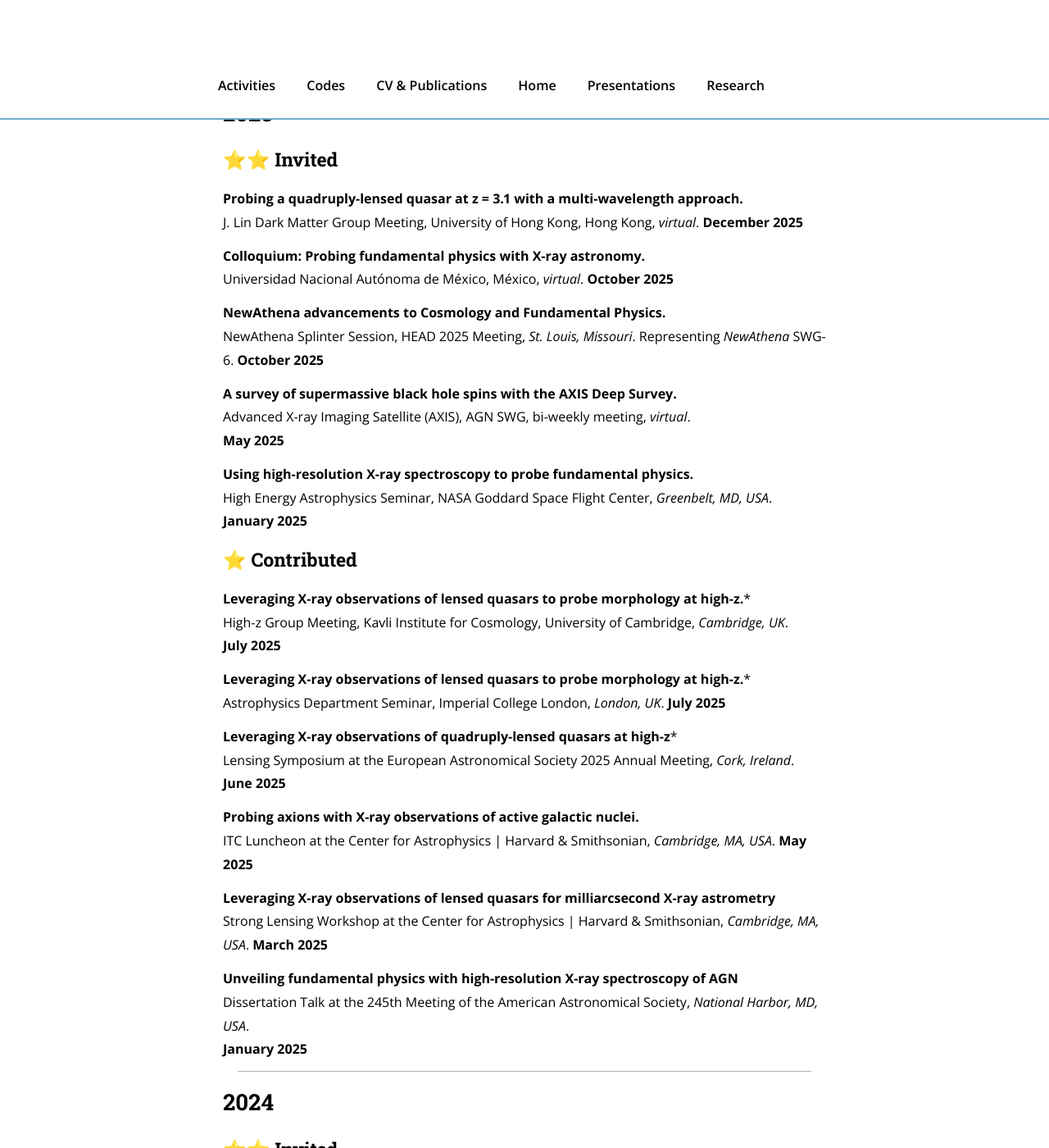
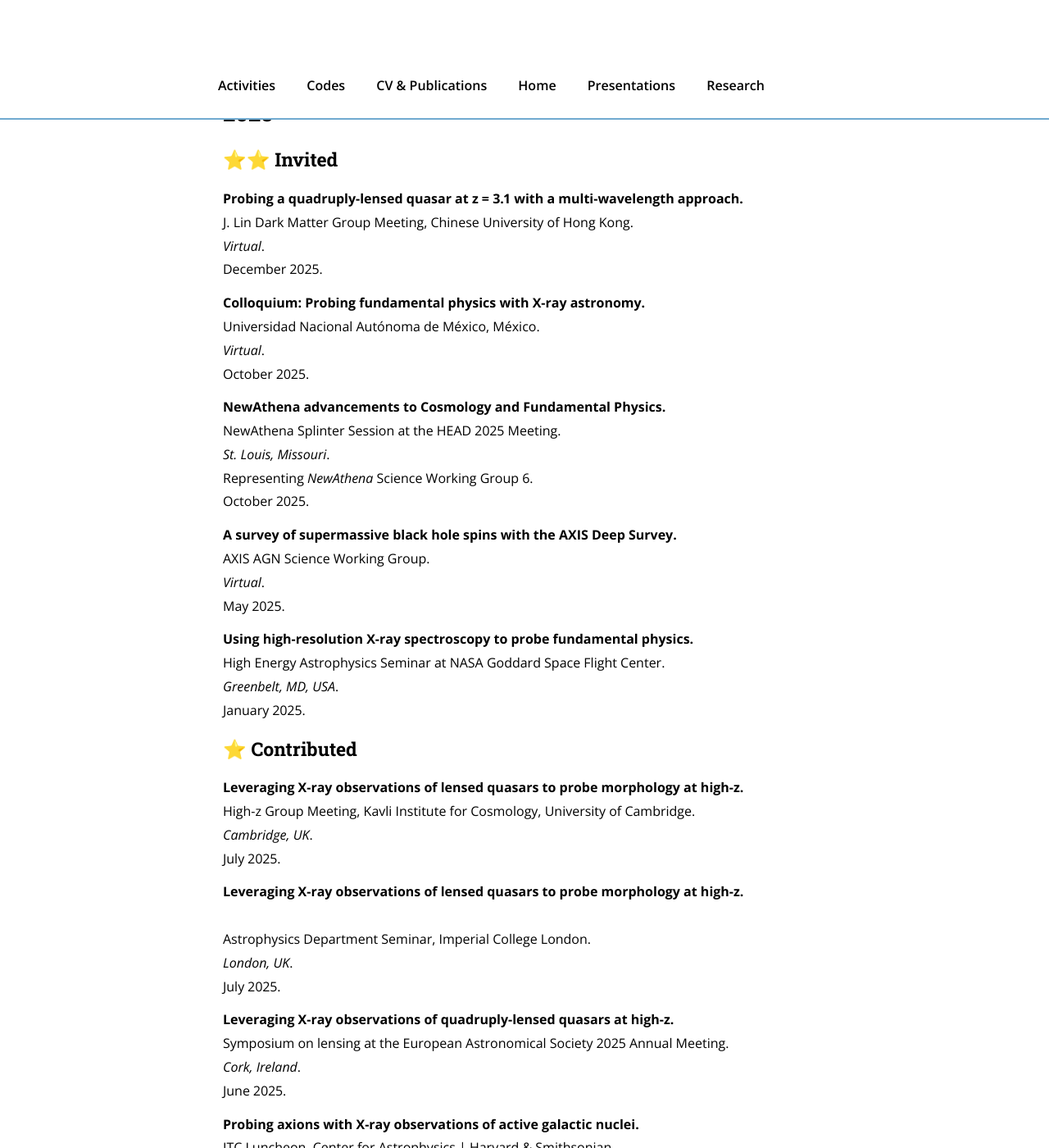
Before and after one commit to jsiskreynes-astro/jsiskreynes-astro.github.io, a Jekyll site: the page built from presentations.md, in a window 1280 px wide and 1400 px high, scrolled down 1692 px. Shown: the whole window at 82% size. Built offline with Jekyll 4.4.1, drawn with Linux system fonts in a browser that asks for light colours; nearby versions of some CDN libraries; some of the changed text lies outside the part shown.

Commit message:
Update presentations.md

```diff
--- a/presentations.md
+++ b/presentations.md
@@ -62,52 +62,63 @@ June 2026.  <br>
 
 ### ⭐⭐ Invited
 
-**Probing a quadruply-lensed quasar at z = 3.1 with a multi-wavelength approach.**
-J. Lin Dark Matter Group Meeting, University of Hong Kong, Hong Kong, *virtual*.
-**December 2025**
+**Probing a quadruply-lensed quasar at z = 3.1 with a multi-wavelength approach.**  <br>
+J. Lin Dark Matter Group Meeting, Chinese University of Hong Kong. <br>
+*Virtual*.  <br>
+December 2025.<br>
 
-**Colloquium: Probing fundamental physics with X-ray astronomy.**
-Universidad Nacional Autónoma de México, México, *virtual*.
-**October 2025**
+**Colloquium: Probing fundamental physics with X-ray astronomy.**  <br>
+Universidad Nacional Autónoma de México, México. <br>
+*Virtual*.<br>
+October 2025. <br>
 
-**NewAthena advancements to Cosmology and Fundamental Physics.**
-NewAthena Splinter Session, HEAD 2025 Meeting, *St. Louis, Missouri*.
-Representing *NewAthena* SWG-6.
-**October 2025**
+**NewAthena advancements to Cosmology and Fundamental Physics.**  <br>
+NewAthena Splinter Session at the HEAD 2025 Meeting. <br>
+*St. Louis, Missouri*. <br>
+Representing *NewAthena* Science Working Group 6. <br>
+October 2025. <br>
 
-**A survey of supermassive black hole spins with the AXIS Deep Survey.**
-Advanced X-ray Imaging Satellite (AXIS), AGN SWG, bi-weekly meeting, *virtual*.
-**May 2025**
+**A survey of supermassive black hole spins with the AXIS Deep Survey.**  <br>
+AXIS AGN Science Working Group. <br>
+*Virtual*.
+May 2025. <br>
 
-**Using high-resolution X-ray spectroscopy to probe fundamental physics.**
-High Energy Astrophysics Seminar, NASA Goddard Space Flight Center, *Greenbelt, MD, USA*.
-**January 2025**
+**Using high-resolution X-ray spectroscopy to probe fundamental physics.**  <br>
+High Energy Astrophysics Seminar at NASA Goddard Space Flight Center. <br>
+*Greenbelt, MD, USA*. <br>
+January 2025. <br>
 
 ### ⭐ Contributed
 
-**Leveraging X-ray observations of lensed quasars to probe morphology at high-z.***
-High-z Group Meeting, Kavli Institute for Cosmology, University of Cambridge, *Cambridge, UK*.
-**July 2025**
+**Leveraging X-ray observations of lensed quasars to probe morphology at high-z.** <br>
+High-z Group Meeting, Kavli Institute for Cosmology, University of Cambridge. <br>
+*Cambridge, UK*. <br>
+July 2025. <br>
 
-**Leveraging X-ray observations of lensed quasars to probe morphology at high-z.***
-Astrophysics Department Seminar, Imperial College London, *London, UK*.
-**July 2025**
+**Leveraging X-ray observations of lensed quasars to probe morphology at high-z.** <br>
+Astrophysics Department Seminar, Imperial College London. <br>
+*London, UK*. <br>
+July 2025. <br>
 
-**Leveraging X-ray observations of quadruply-lensed quasars at high-z***
-Lensing Symposium at the European Astronomical Society 2025 Annual Meeting, *Cork, Ireland*.
-**June 2025**
+**Leveraging X-ray observations of quadruply-lensed quasars at high-z.** <br>
+Symposium on lensing at the European Astronomical Society 2025 Annual Meeting.<br>
+*Cork, Ireland*.<br>
+June 2025.
 
-**Probing axions with X-ray observations of active galactic nuclei.**
-ITC Luncheon at the Center for Astrophysics | Harvard & Smithsonian, *Cambridge, MA, USA*.
-**May 2025**
+**Probing axions with X-ray observations of active galactic nuclei.**  <br>
+ITC Luncheon, Center for Astrophysics | Harvard & Smithsonian. <br>
+*Cambridge, MA, USA*. <br>
+May 2025. <br>
 
-**Leveraging X-ray observations of lensed quasars for milliarcsecond X-ray astrometry**
-Strong Lensing Workshop at the Center for Astrophysics | Harvard & Smithsonian, *Cambridge, MA, USA*.
-**March 2025**
+**Leveraging X-ray observations of lensed quasars for milliarcsecond X-ray astrometry**  <br>
+Strong Lensing Workshop at the Center for Astrophysics | Harvard & Smithsonian. <br>
+*Cambridge, MA, USA*. <br>
+March 2025. <br>
 
-**Unveiling fundamental physics with high-resolution X-ray spectroscopy of AGN**
-Dissertation Talk at the 245th Meeting of the American Astronomical Society, *National Harbor, MD, USA*.
-**January 2025**
+**Unveiling fundamental physics with high-resolution X-ray spectroscopy of AGN.**  <br>
+Dissertation Talk at the 245th Meeting of the American Astronomical Society. <br>
+*National Harbor, MD, USA*.<br>
+January 2025
 
 ---
 
```
